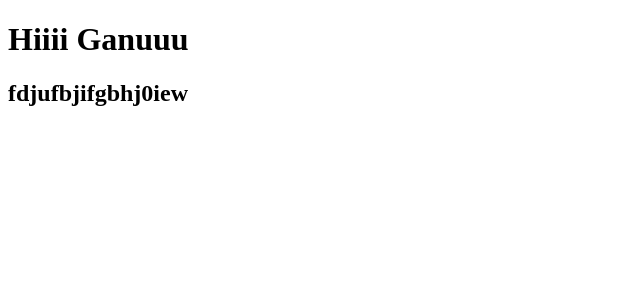
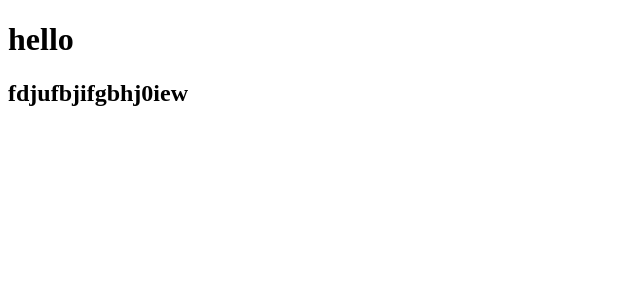
Before and after one commit to ganesh29082002/KrishiConnect1, a React (Create React App) app in the folder client/: page / in a window 1280 px wide. Shown: the top 300 px of the page, without its empty margins (0-640 px from the left). Built offline with nearby package versions, Linux system fonts and the light colour scheme.

Commit message:
I add hello

```diff
--- a/client/src/App.js
+++ b/client/src/App.js
@@ -3,7 +3,7 @@ import React from 'react'
 export default function App() {
   return (
     <div>
-      <h1>Hiiii Ganuuu</h1>
+      <h1>hello</h1>
       <h2>fdjufbjifgbhj0iew</h2>
     </div>
   )
```
